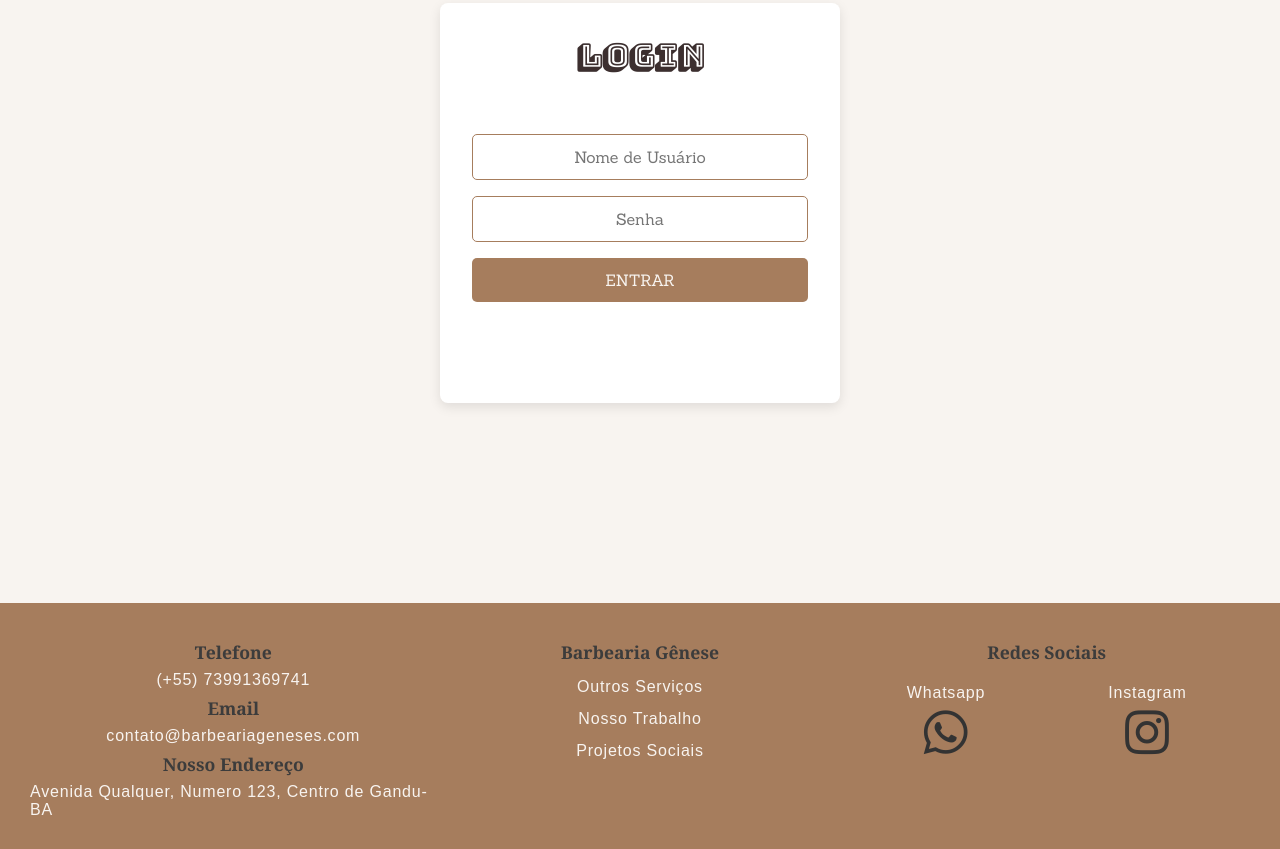
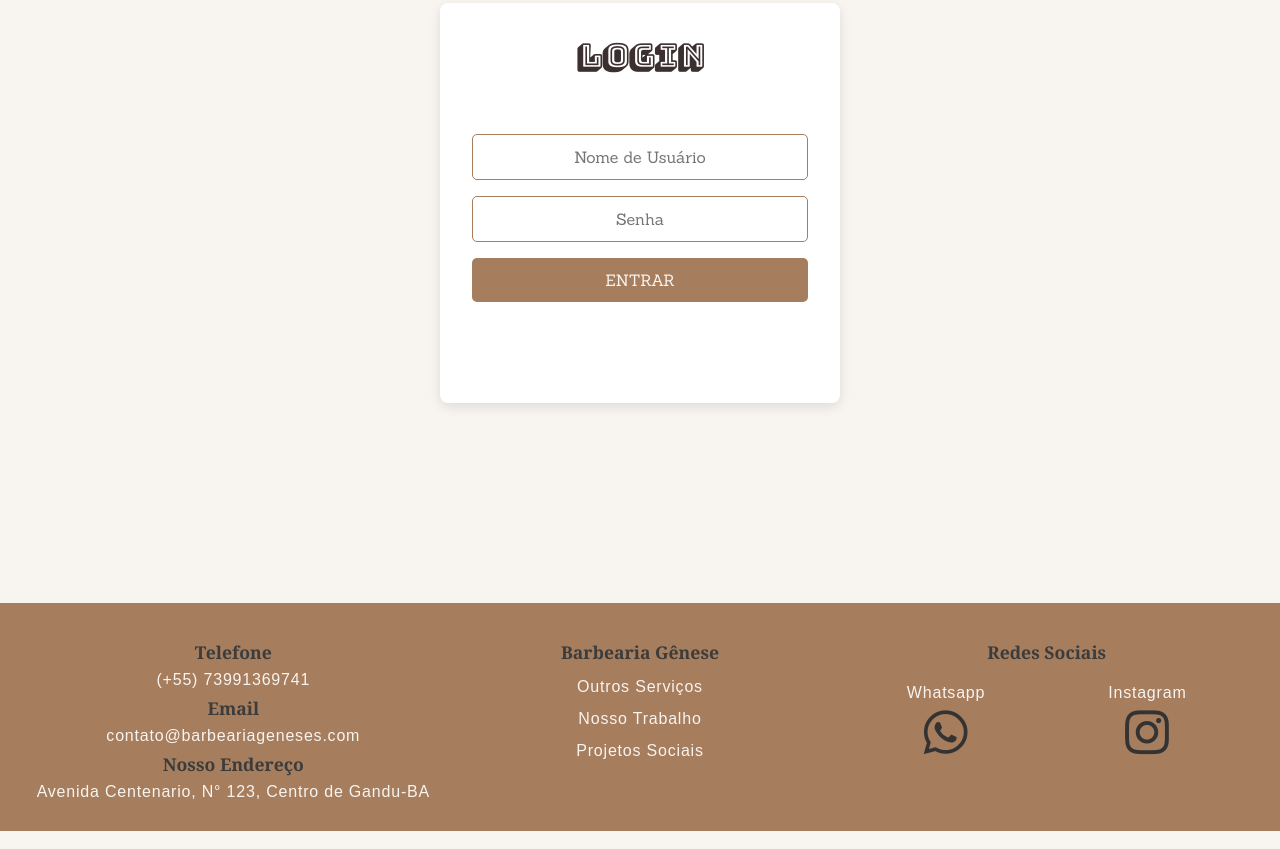
Before and after one commit to fredsonPOSantos/Client, a website: page login.html in a window 1280 px wide. Shown: the part 268-1117 px from the top of the page. Drawn offline with Linux system fonts and the light colour scheme.

Commit message:
Update login.html

```diff
--- a/login.html
+++ b/login.html
@@ -46,7 +46,7 @@
                 <li><a href="#" class="footer-link">contato@barbeariageneses.com</a></li>
 
                 <li><h3>Nosso Endereço</h3></li>
-                <li><a href="#" class="footer-link">Avenida Qualquer, Numero 123, Centro de Gandu-BA</a></li>
+                <li><a href="#" class="footer-link">Avenida Centenario, N° 123, Centro de Gandu-BA</a></li>
             </ul>
 
             <ul class="footer-list-serviços" >
@@ -81,12 +81,7 @@
 
     </div>
 
-
-
-
 </footer>
-
-
 
     <div id="pre" class="preloader">
         <img class="load-img" src="./imagens/Gênese teste 2.png" alt="loading">
```
